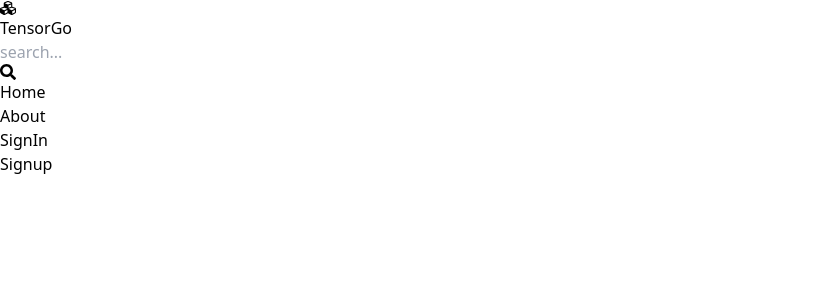
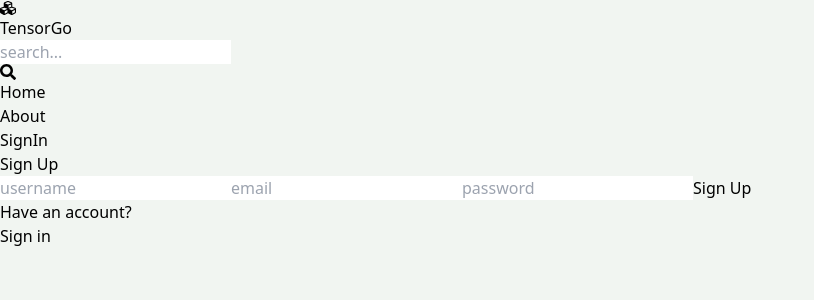
Before and after one commit to Rangha-Vardhan-1552/SaaS_Application_TensorGo, a React (Vite) app in the folder client/: page /signup in a window 1280 px wide. Shown: the top 300 px of the page, without its empty margins (0-814 px from the left). Built offline with nearby package versions, Linux system fonts and the light colour scheme.

Commit message:
complete signup page UI

```diff
--- a/client/src/index.css
+++ b/client/src/index.css
@@ -1,3 +1,7 @@
 @tailwind base;
 @tailwind components;
 @tailwind utilities;
+
+body {
+    background-color: rgb(241, 245, 241) ;
+}
--- a/client/src/pages/Signup.jsx
+++ b/client/src/pages/Signup.jsx
@@ -1,9 +1,26 @@
 import React from 'react'
+import {Link} from 'react-router-dom'
 
 export default function Signup() {
   return (
-    <div>
-      Signup
+    <div className='p-3 max-w-lg mx-auto'>
+      <h1 className='text-3xl text-center font-semibold my-7'>Sign Up</h1>
+      <form className='flex flex-col gap-4'>
+        <input className='border p-3 rounded-lg ' id='username'
+          type='text' placeholder='username'/>
+        <input className='border p-3 rounded-lg ' id='email'
+          type='email' placeholder='email'/>
+        <input className='border p-3 rounded-lg ' id='password'
+          type='password' placeholder='password'/>
+        <button className='text-white bg-slate-700 p-3 rounded-lg
+         hover:opacity-95 disabled:opacity-85 uppercase'>Sign Up</button>
+      </form>
+      <div className='flex gap-2 mt-5'>
+        <p>Have an account?</p>
+        <Link to={'/signin'}>
+          <span className='text-blue-700'>Sign in</span>
+        </Link>
+      </div>
     </div>
   )
 }
```
